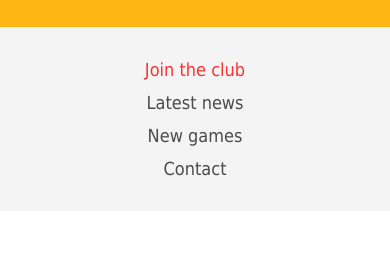
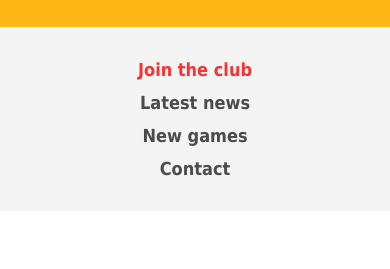
Before and after one commit to markwilde33/Mario-HTML-CSS, a plain HTML site: page index.html in a window 390 px wide. Shown: the part 395-664 px from the top of the page. Drawn offline with Linux system fonts and the light colour scheme.

Commit message:
Made link anchors bold on mobile.

```diff
--- a/mario-styles.css
+++ b/mario-styles.css
@@ -62,6 +62,7 @@ nav li{
 nav li a{
   text-decoration: none;
   color: #4B4B4B;
+  font-weight: b;
 }
 nav li a:hover{
   text-decoration: underline;
@@ -199,6 +200,9 @@ footer{
     width: 100%;
     margin: 12px 0;
   }
+  nav li a{
+    font-weight: bold;
+  }
   article h2{
     font-size: 36px;
   }
```
